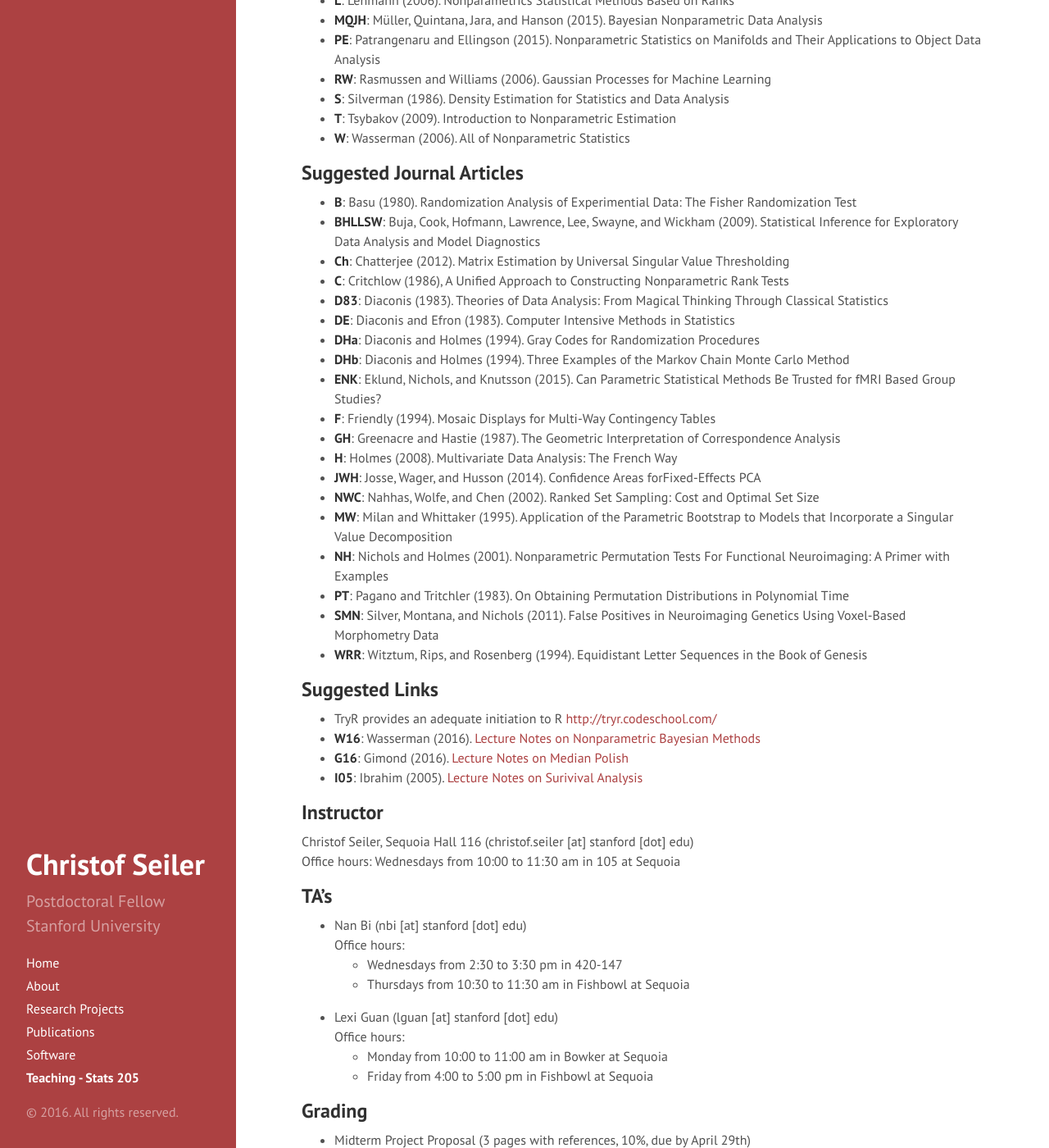
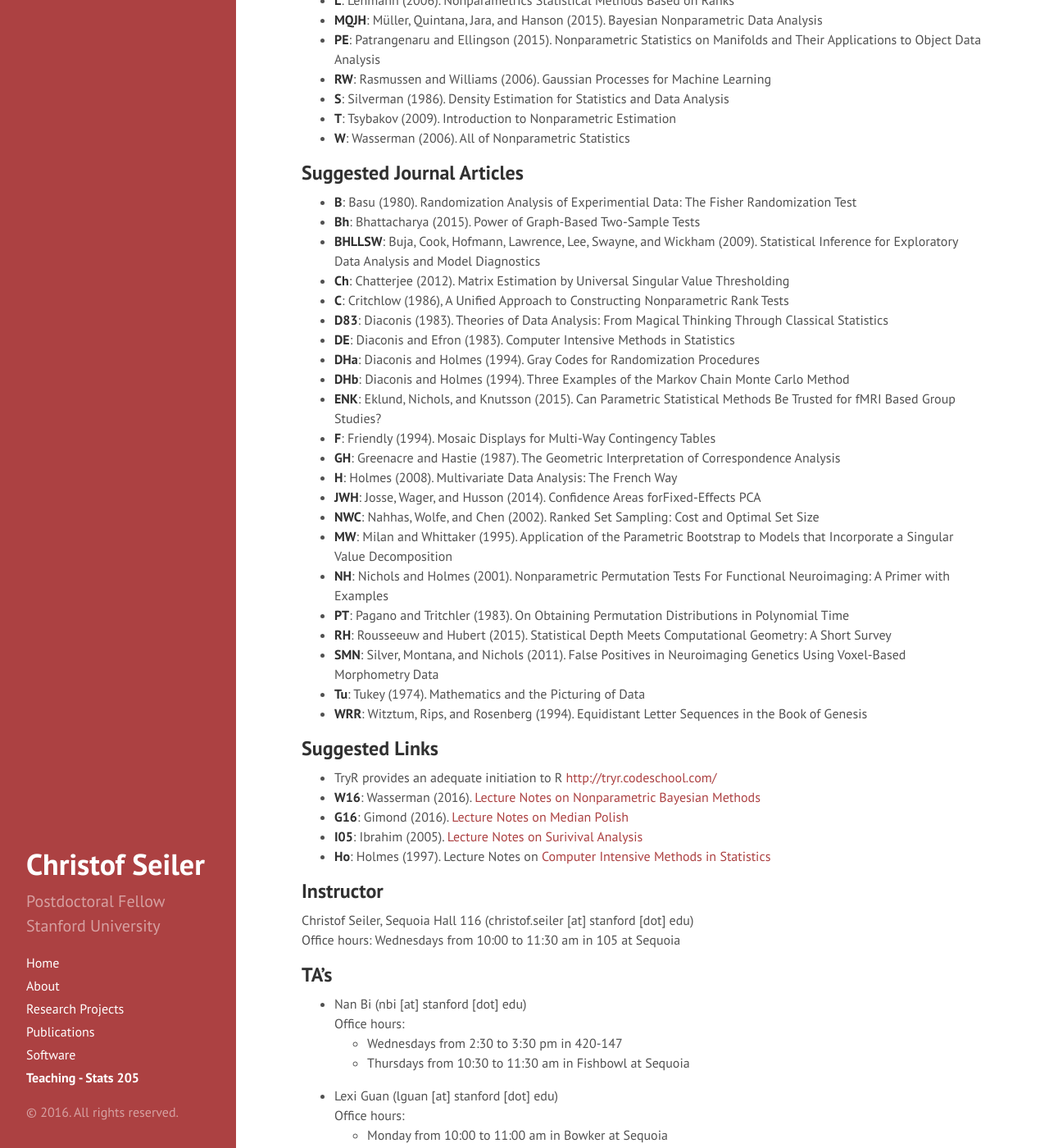
Before and after one commit to ChristofSeiler/ChristofSeiler.github.io, a Jekyll site: the page built from stats205.md, in a window 1280 px wide and 1400 px high, scrolled down 655 px. Shown: the whole window at 82% size. Built offline with Jekyll 4.4.1, drawn with Linux system fonts in a browser that asks for light colours; formulas are drawn with MathJax 3; some of the changed text lies outside the part shown.

Commit message:
added topic for monday

```diff
--- a/stats205.md
+++ b/stats205.md
@@ -31,6 +31,7 @@
 
 ## Suggested Journal Articles
 * **B**: Basu (1980). Randomization Analysis of Experimential Data: The Fisher Randomization Test
+* **Bh**: Bhattacharya (2015). Power of Graph-Based Two-Sample Tests
 * **BHLLSW**: Buja, Cook, Hofmann, Lawrence, Lee, Swayne, and Wickham (2009). Statistical Inference for Exploratory Data Analysis and Model Diagnostics
 * **Ch**: Chatterjee (2012). Matrix Estimation by Universal Singular Value Thresholding
 * **C**: Critchlow (1986), A Unified Approach to Constructing Nonparametric Rank Tests
@@ -47,7 +48,9 @@
 * **MW**: Milan and Whittaker (1995). Application of the Parametric Bootstrap to Models that Incorporate a Singular Value Decomposition
 * **NH**: Nichols and Holmes (2001). Nonparametric Permutation Tests For Functional Neuroimaging: A Primer with Examples
 * **PT**: Pagano and Tritchler (1983). On Obtaining Permutation Distributions in Polynomial Time
+* **RH**: Rousseeuw and Hubert (2015). Statistical Depth Meets Computational Geometry: A Short Survey
 * **SMN**: Silver, Montana, and Nichols (2011). False Positives in Neuroimaging Genetics Using Voxel-Based Morphometry Data
+* **Tu**: Tukey (1974). Mathematics and the Picturing of Data
 * **WRR**: Witztum, Rips, and Rosenberg (1994). Equidistant Letter Sequences in the Book of Genesis
 
 ## Suggested Links
@@ -55,6 +58,8 @@
 * **W16**: Wasserman (2016). [Lecture Notes on Nonparametric Bayesian Methods](http://www.stat.cmu.edu/~larry/=sml/nonparbayes.pdf)
 * **G16**: Gimond (2016). [Lecture Notes on Median Polish](http://mgimond.github.io/ES218/Week11a.html)
 * **I05**: Ibrahim (2005). [Lecture Notes on Surivival Analysis](http://www.amstat.org/chapters/northeasternillinois/pastevents/presentations/summer05_Ibrahim_J.pdf)
+* **Ho**: Holmes (1997). Lecture Notes on [Computer Intensive Methods in Statistics](http://statweb.stanford.edu/~susan/courses/b494/node3.html#SECTION00390000000000000000)
+
 
 ## Instructor
 Christof Seiler, Sequoia Hall 116 (christof.seiler [at] stanford [dot] edu)
@@ -116,10 +121,9 @@
 Lecture 22 | [Wavelets](Lecture22/Wavelets.pdf)                                                                                                 | **HWC** Chapter 13 and **W** Chapter 9
 Lecture 23 | [Graph Limits or Graphons](Lecture23/GraphLimits.pdf)                                                                              | **Lo** Part 1 and **Ch**
 Lecture 24 | [Inference for Data Visualization](Lecture24/Visualization.pdf)                                                                    | **D83**, **BHLLSW**, and **JWH**
+Lecture 25 | Multivariate Nonparametric Tests                                                                                                   | **Tu**, **Ho**, and **RH**
 
 ## Homework
-
-Homework 6 is the final homework.
 
 Assignment                              | Deadline              | Solution
 ----------------------------------------|-----------------------|----------------------------------------
```
